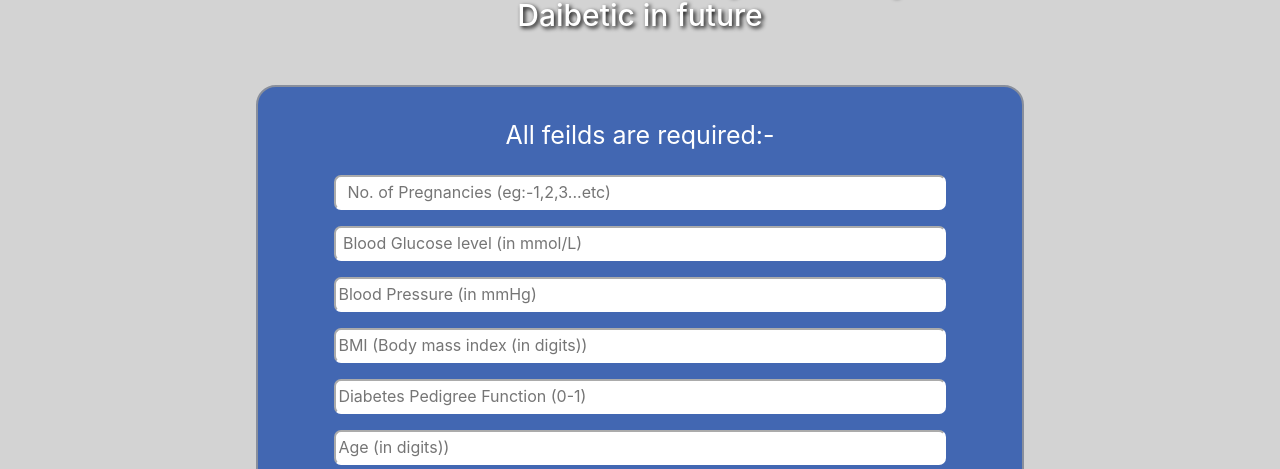
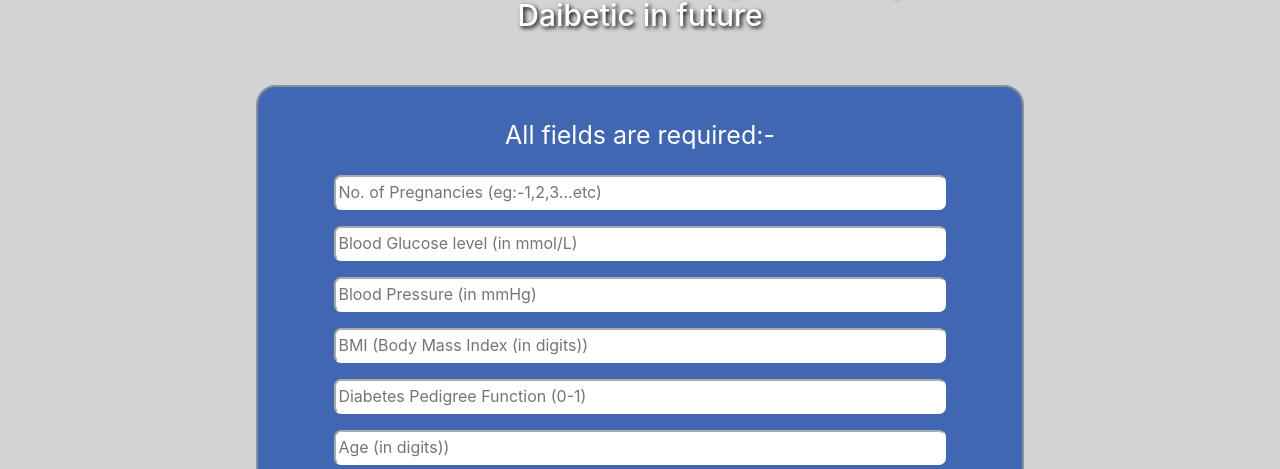
Before and after one commit to Akash-11185/diabetes-classification, a Flask app: page / in a window 1280 px wide. Shown: the part 135-604 px from the top of the page. Run offline with Flask 2, Linux system fonts and the light colour scheme; parts of the project's set-up code (start-up, migrations or seed data) failed here and were passed over; some libraries are stand-ins or nearby versions.

Commit message:
spell mistakaes

```diff
--- a/templates/home.html
+++ b/templates/home.html
@@ -5,15 +5,15 @@
     <h2 class = "para ">Please Enter the fields below to check whether you are likey to be Diabetic or Non-Daibetic in future</h2>
 
 <div class="center" >
-    <p id = "require">All feilds are required:-</p>
+    <p id = "require">All fields are required:-</p>
 
     <form action="/predict", method = "post" autocomplete="off" required>
-        <p><input type="text" name="Pregnancies" placeholder="  No. of Pregnancies (eg:-1,2,3...etc)" required ></p>
-        <p><input type="text" name="Glocose" placeholder=" Blood Glucose level (in mmol/L)" ></p>
+        <p><input type="text" name="Pregnancies" placeholder="No. of Pregnancies (eg:-1,2,3...etc)" required ></p>
+        <p><input type="text" name="Glocose" placeholder="Blood Glucose level (in mmol/L)" ></p>
         <p><input type="text" name="BloodPressure" placeholder="Blood Pressure (in mmHg)" required></p>
         <!--<p><input type="text" name="SkinThickness" placeholder="Skin Thickness (in mm)" required ></p>-->
         <!--<p><input type="text" name="Insulin" placeholder=" Blood Insulin Levels (in IU/ml) " required ></p>-->
-        <p><input type="text" name="BMI" placeholder="BMI (Body mass index (in digits))" required ></p>
+        <p><input type="text" name="BMI" placeholder="BMI (Body Mass Index (in digits))" required ></p>
         <p><input type="text" name="Diabetes Pedigre Function "  placeholder="Diabetes Pedigree Function (0-1)" required></p>
         <p><input type="text" name="Age" placeholder="Age (in digits))"  required ></p>
         <p><input class = "button" type=  "submit" value= PREDICT ></p>
```
